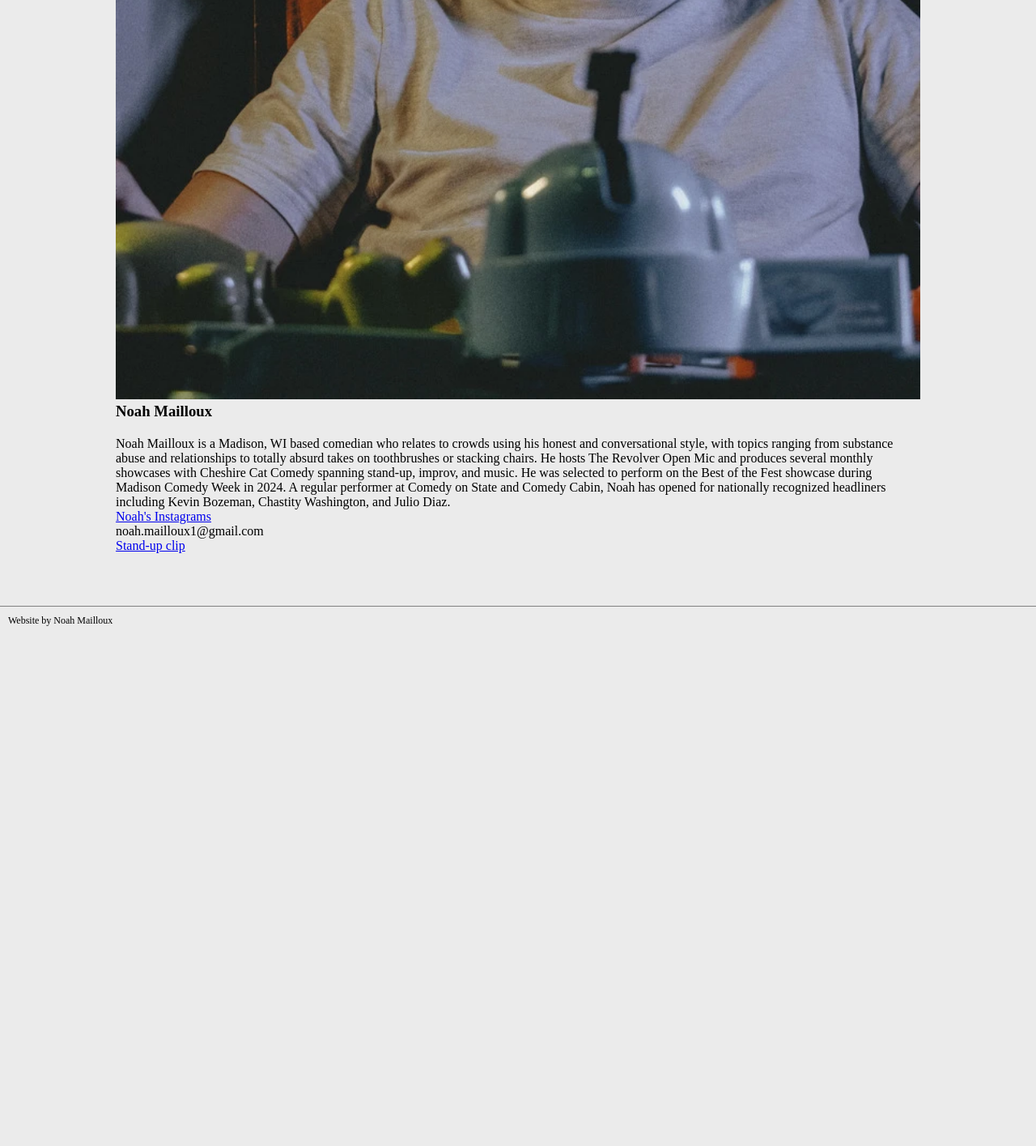
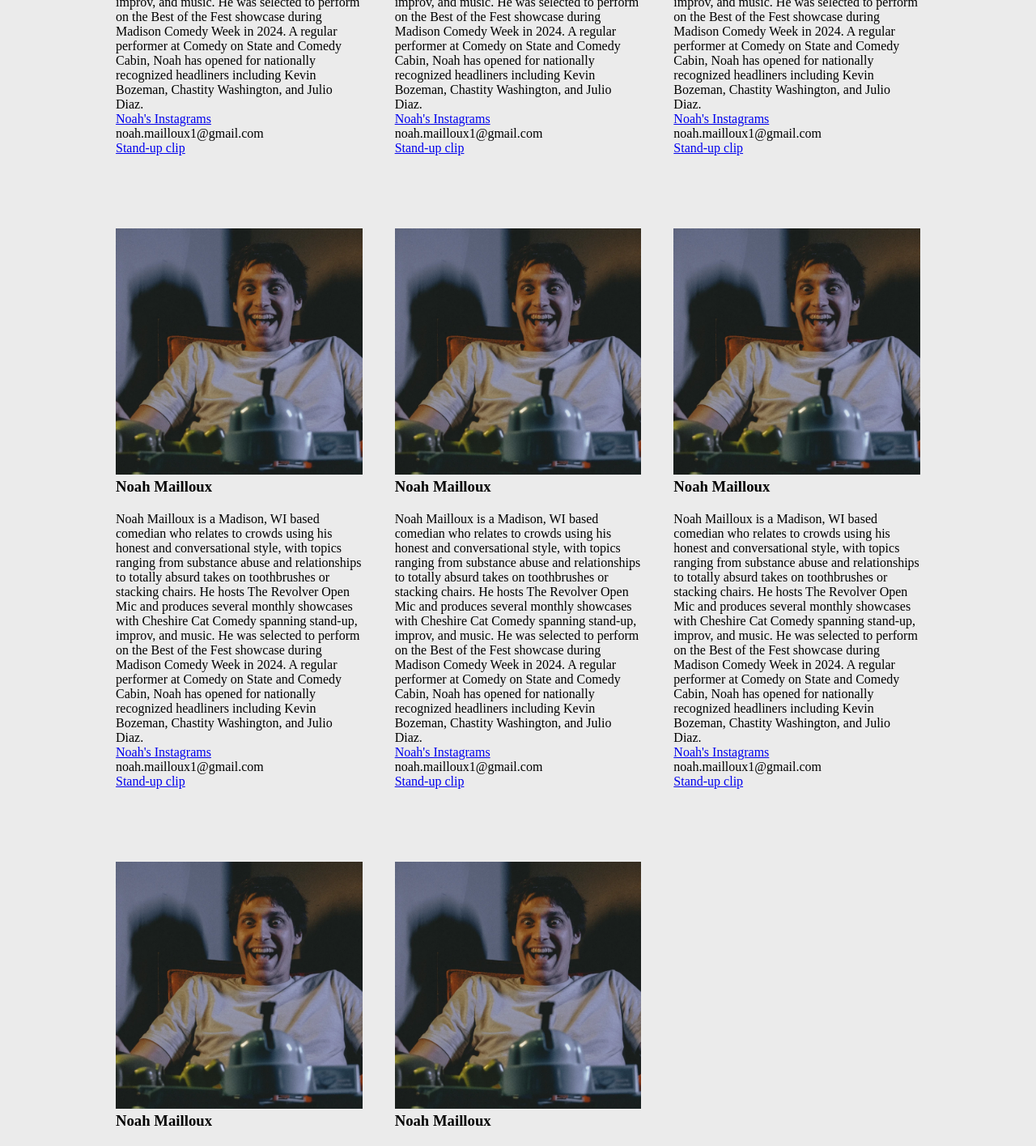
Before and after one commit to clamlands/local-madison-comedy, a SvelteKit app: page /comics in a window 1280 px wide. Shown: the part 640-2055 px from the top of the page at 81% size. Before the commit the page ends 1424 px from the top, so only its background shows below. Built offline with nearby package versions, Linux system fonts and the light colour scheme.

Commit message:
added some content

```diff
--- a/src/app.css
+++ b/src/app.css
@@ -124,4 +124,12 @@ hr {
   .margin-bottom-small-mobile {
     margin-bottom: 0;
   }
+
+  .comic-cards {
+    width: 100%;
+    display: grid;
+    grid-template-columns: repeat(auto-fit, minmax(300px, 1fr));
+    grid-auto-rows: max-content;
+    gap: 40px;
+  }
 }
--- a/src/routes/comics/+page.svelte
+++ b/src/routes/comics/+page.svelte
@@ -13,4 +13,60 @@
     clip="https://www.youtube.com/watch?v=FzSgMFVobT0"
     bio="Noah Mailloux is a Madison, WI based comedian who relates to crowds using his honest and conversational style, with topics ranging from substance abuse and relationships to totally absurd takes on toothbrushes or stacking chairs. He hosts The Revolver Open Mic and produces several monthly showcases with Cheshire Cat Comedy spanning stand-up, improv, and music. He was selected to perform on the Best of the Fest showcase during Madison Comedy Week in 2024. A regular performer at Comedy on State and Comedy Cabin, Noah has opened for nationally recognized headliners including Kevin Bozeman, Chastity Washington, and Julio Diaz."
   />
+  <ComicCard
+    img={noah}
+    name="Noah Mailloux"
+    insta="https://www.instagram.com/noahmailloux/"
+    email="noah.mailloux1@gmail.com"
+    clip="https://www.youtube.com/watch?v=FzSgMFVobT0"
+    bio="Noah Mailloux is a Madison, WI based comedian who relates to crowds using his honest and conversational style, with topics ranging from substance abuse and relationships to totally absurd takes on toothbrushes or stacking chairs. He hosts The Revolver Open Mic and produces several monthly showcases with Cheshire Cat Comedy spanning stand-up, improv, and music. He was selected to perform on the Best of the Fest showcase during Madison Comedy Week in 2024. A regular performer at Comedy on State and Comedy Cabin, Noah has opened for nationally recognized headliners including Kevin Bozeman, Chastity Washington, and Julio Diaz."
+  />
+  <ComicCard
+    img={noah}
+    name="Noah Mailloux"
+    insta="https://www.instagram.com/noahmailloux/"
+    email="noah.mailloux1@gmail.com"
+    clip="https://www.youtube.com/watch?v=FzSgMFVobT0"
+    bio="Noah Mailloux is a Madison, WI based comedian who relates to crowds using his honest and conversational style, with topics ranging from substance abuse and relationships to totally absurd takes on toothbrushes or stacking chairs. He hosts The Revolver Open Mic and produces several monthly showcases with Cheshire Cat Comedy spanning stand-up, improv, and music. He was selected to perform on the Best of the Fest showcase during Madison Comedy Week in 2024. A regular performer at Comedy on State and Comedy Cabin, Noah has opened for nationally recognized headliners including Kevin Bozeman, Chastity Washington, and Julio Diaz."
+  />
+  <ComicCard
+    img={noah}
+    name="Noah Mailloux"
+    insta="https://www.instagram.com/noahmailloux/"
+    email="noah.mailloux1@gmail.com"
+    clip="https://www.youtube.com/watch?v=FzSgMFVobT0"
+    bio="Noah Mailloux is a Madison, WI based comedian who relates to crowds using his honest and conversational style, with topics ranging from substance abuse and relationships to totally absurd takes on toothbrushes or stacking chairs. He hosts The Revolver Open Mic and produces several monthly showcases with Cheshire Cat Comedy spanning stand-up, improv, and music. He was selected to perform on the Best of the Fest showcase during Madison Comedy Week in 2024. A regular performer at Comedy on State and Comedy Cabin, Noah has opened for nationally recognized headliners including Kevin Bozeman, Chastity Washington, and Julio Diaz."
+  />
+  <ComicCard
+    img={noah}
+    name="Noah Mailloux"
+    insta="https://www.instagram.com/noahmailloux/"
+    email="noah.mailloux1@gmail.com"
+    clip="https://www.youtube.com/watch?v=FzSgMFVobT0"
+    bio="Noah Mailloux is a Madison, WI based comedian who relates to crowds using his honest and conversational style, with topics ranging from substance abuse and relationships to totally absurd takes on toothbrushes or stacking chairs. He hosts The Revolver Open Mic and produces several monthly showcases with Cheshire Cat Comedy spanning stand-up, improv, and music. He was selected to perform on the Best of the Fest showcase during Madison Comedy Week in 2024. A regular performer at Comedy on State and Comedy Cabin, Noah has opened for nationally recognized headliners including Kevin Bozeman, Chastity Washington, and Julio Diaz."
+  />
+  <ComicCard
+    img={noah}
+    name="Noah Mailloux"
+    insta="https://www.instagram.com/noahmailloux/"
+    email="noah.mailloux1@gmail.com"
+    clip="https://www.youtube.com/watch?v=FzSgMFVobT0"
+    bio="Noah Mailloux is a Madison, WI based comedian who relates to crowds using his honest and conversational style, with topics ranging from substance abuse and relationships to totally absurd takes on toothbrushes or stacking chairs. He hosts The Revolver Open Mic and produces several monthly showcases with Cheshire Cat Comedy spanning stand-up, improv, and music. He was selected to perform on the Best of the Fest showcase during Madison Comedy Week in 2024. A regular performer at Comedy on State and Comedy Cabin, Noah has opened for nationally recognized headliners including Kevin Bozeman, Chastity Washington, and Julio Diaz."
+  />
+  <ComicCard
+    img={noah}
+    name="Noah Mailloux"
+    insta="https://www.instagram.com/noahmailloux/"
+    email="noah.mailloux1@gmail.com"
+    clip="https://www.youtube.com/watch?v=FzSgMFVobT0"
+    bio="Noah Mailloux is a Madison, WI based comedian who relates to crowds using his honest and conversational style, with topics ranging from substance abuse and relationships to totally absurd takes on toothbrushes or stacking chairs. He hosts The Revolver Open Mic and produces several monthly showcases with Cheshire Cat Comedy spanning stand-up, improv, and music. He was selected to perform on the Best of the Fest showcase during Madison Comedy Week in 2024. A regular performer at Comedy on State and Comedy Cabin, Noah has opened for nationally recognized headliners including Kevin Bozeman, Chastity Washington, and Julio Diaz."
+  />
+  <ComicCard
+    img={noah}
+    name="Noah Mailloux"
+    insta="https://www.instagram.com/noahmailloux/"
+    email="noah.mailloux1@gmail.com"
+    clip="https://www.youtube.com/watch?v=FzSgMFVobT0"
+    bio="Noah Mailloux is a Madison, WI based comedian who relates to crowds using his honest and conversational style, with topics ranging from substance abuse and relationships to totally absurd takes on toothbrushes or stacking chairs. He hosts The Revolver Open Mic and produces several monthly showcases with Cheshire Cat Comedy spanning stand-up, improv, and music. He was selected to perform on the Best of the Fest showcase during Madison Comedy Week in 2024. A regular performer at Comedy on State and Comedy Cabin, Noah has opened for nationally recognized headliners including Kevin Bozeman, Chastity Washington, and Julio Diaz."
+  />
 </div>
--- a/src/routes/extra/+page.svelte
+++ b/src/routes/extra/+page.svelte
@@ -1,6 +1,7 @@
 <script>
   import dirtynerd from '$lib/images/extra/dirtynerd.jpg';
   import charlie from '$lib/images/extra/charlie.webp';
+  import chuky from '$lib/images/extra/chuky.jpg';
 </script>
 
 <h1>Extra</h1>
@@ -23,4 +24,9 @@
 <div>Capital Comedy Hour sketches</div>
 <div>Breanne, Owen, Will sketches</div>
 <h2>Podcasts</h2>
+<img src={chuky} alt="Choppin' It up with Chuky" />
+<h3>Choppin' it up with Chuky</h3>
 <h2>Madison Comedy Week</h2>
+<h2>Improv</h2>
+<div>Atlas Improv</div>
+<div>Monkey Business Institute</div>
--- a/src/routes/mics/+page.svelte
+++ b/src/routes/mics/+page.svelte
@@ -2,7 +2,7 @@
   import state from '$lib/images/mics/state.webp';
 </script>
 
-<h1>List of Current Weekly Open Mics:</h1>
+<h1>Weekly Open Mics:</h1>
 <p>
   Stay tuned to the Madison Area Comedy Network Facebook group for updates on new mics,
   pop-up mics, cancellations, and time changes.
```
Also changed, not shown: src/routes/+page.svelte (+6 -1 lines), src/lib/images/extra/chuky.jpg (added).
